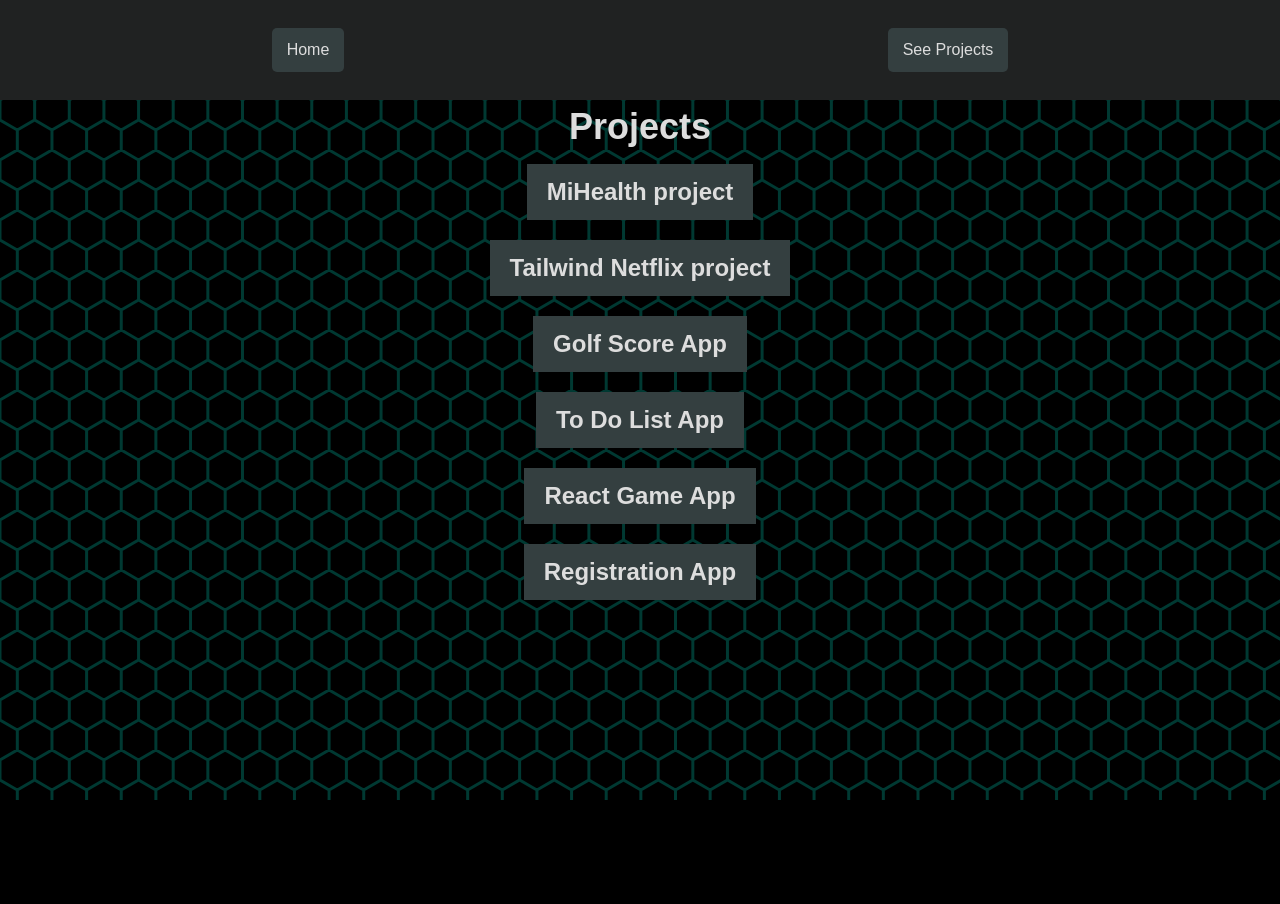
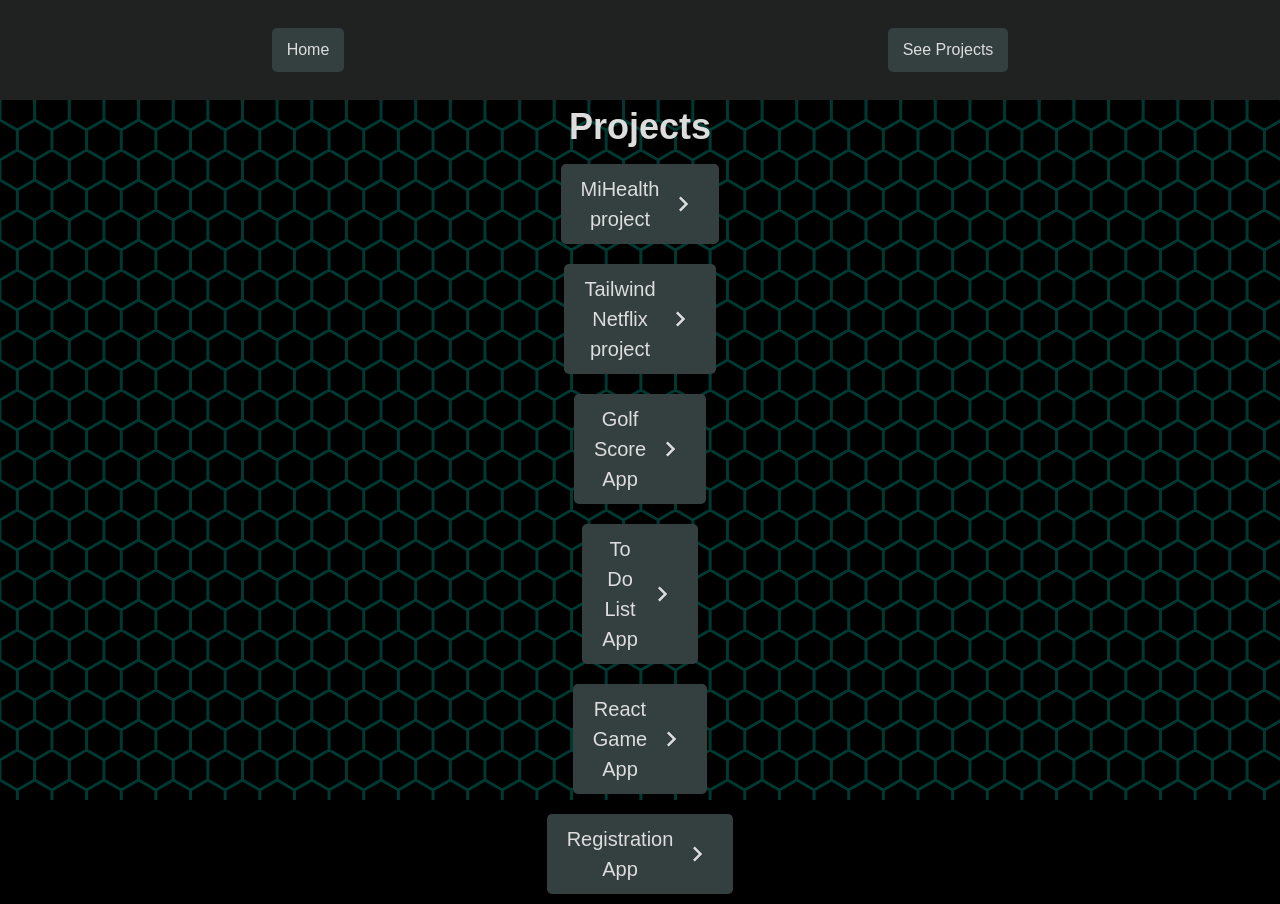
Before and after one commit to AndersonBillss/portfolio-2025, a React (Vite) app: page /projects in a window 1280 px wide. Before the commit the page ends 800 px from the top, so only its background shows below. Built offline with nearby package versions, Linux system fonts and the light colour scheme.

Commit message:
animations for expanding cards

```diff
--- a/src/index.css
+++ b/src/index.css
@@ -40,6 +40,11 @@ h2{
   text-wrap: wrap;
   text-align: center;
 }
+h3{
+  font-size: 20px;
+  text-wrap: wrap;
+  text-align: center;
+}
 p {
   text-align: center;
 }
--- a/src/pages/projects/project/Project.tsx
+++ b/src/pages/projects/project/Project.tsx
@@ -1,14 +1,53 @@
 import './project.css'
 import { project } from "../../../projects"
+import { RefObject, useEffect, useRef, useState } from 'react'
 
 type componentProps = {
     project: project
 }
 export default function Project(props: componentProps){
     const project: project = props.project
+    const [expanded, setExpanded] = useState(false)
+    const [cardDimensions, setCardDimensions] = useState({width: 0, height: 0})
+    const cardRef: RefObject<HTMLDivElement | null> = useRef(null);
+    const cardTopRef: RefObject<HTMLDivElement | null> = useRef(null);
+
+    useEffect(() => {
+        // Observe changes to card and resize
+        if(!cardRef.current) return
+        const observer = new ResizeObserver(() => {
+            if(!cardRef.current) return
+            const boundingClient: DOMRect = cardRef.current.getBoundingClientRect()
+            setCardDimensions({width: boundingClient.width, height: boundingClient.height})
+        });
+        observer.observe(cardRef.current);
+        return () => observer.disconnect();
+    }, [])
+
+    // Compute CSS text color
+    let iconColor: string | null = null
+    const root: HTMLElement | null = document.getElementById('root');
+    if(root) iconColor = getComputedStyle(root).getPropertyValue('--text-light')
+
     return(
-        <div className="card">
-            <h2>{project.title}</h2>
+        <div className='card-container' style={{width: cardDimensions.width, height: cardDimensions.height}}>
+            <div className="card" ref={cardRef}>
+                <div className='card-top' ref={cardTopRef}>
+                    <h3>{project.title}</h3>
+                    <div className='icon button'>
+                        <svg
+                        onClick={() => {setExpanded(!expanded)}}
+                        className={expanded?"icon-path down":"icon-path right"}
+                        height="30px" viewBox="0 -960 960 960" width="30px" fill={iconColor??"white"}>
+                            <path
+                            d="M504-480 320-664l56-56 240 240-240 240-56-56 184-184Z"/>
+                        </svg>
+                    </div>
+                </div>
+                {expanded && <div className='card-bottom'>
+                    HELLO
+                </div>}
+            </div>
         </div>
     )
 }
--- a/src/pages/projects/project/project.css
+++ b/src/pages/projects/project/project.css
@@ -1,5 +1,35 @@
+.card-container{
+    position: relative;
+    transition: height .5s ease-in-out, width .5s ease-in-out;
+    border-radius: 5px;
+    margin: 10px;
+    overflow: hidden;
+}
 .card{
+    display: flex;
+    flex-direction: column;
     background-color: var(--card-light);
     padding: 10px 20px;
-    margin: 10px;
+    align-items: center;
+    position: absolute;
 }
+.card-top{
+    display: flex;
+    align-items: center;
+}
+.icon.button{
+    display: flex;
+    padding: 0;
+    margin-left: 10px;
+    align-items: center;
+}
+
+.icon-path{
+    transition: transform .1s ease-in-out;
+}
+.icon-path.right{
+    transform: rotate(0deg);
+}
+.icon-path.down{
+    transform: rotate(90deg);
+}
```
